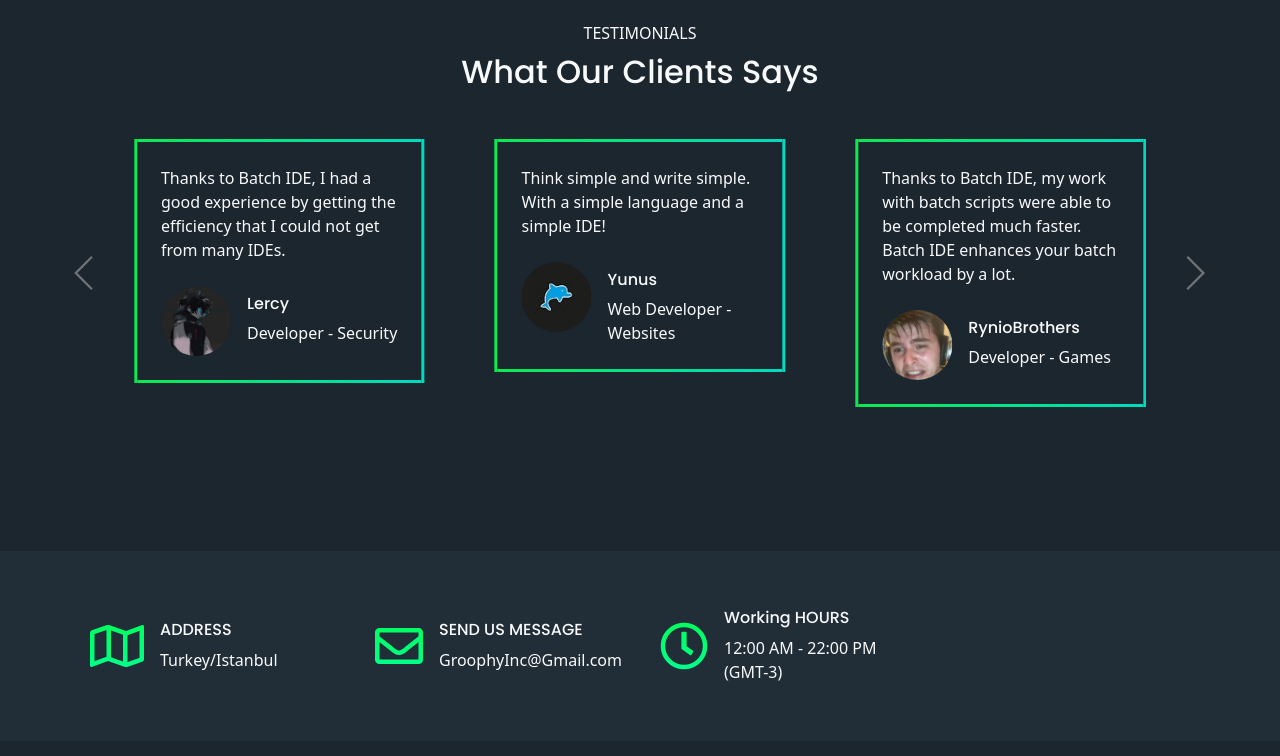
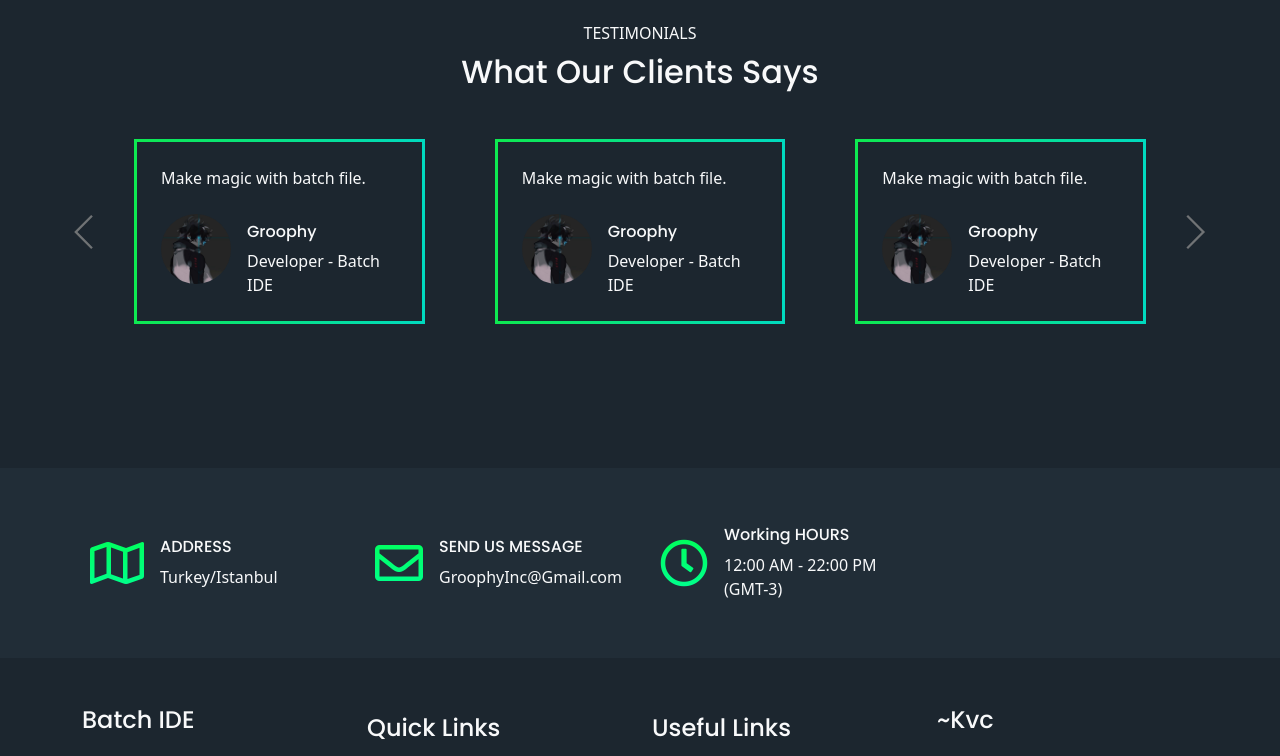
Before and after one commit to Groophy-Inc/Groophy-Inc.github.io, a plain HTML site: page index.html in a window 1280 px wide. Shown: the part 2140-2896 px from the top of the page. Drawn offline with Linux system fonts and the light colour scheme.

Commit message:
Update index.html

```diff
--- a/index.html
+++ b/index.html
@@ -175,77 +175,25 @@
                         <div class="swiper-container card-slider">
                             <div class="swiper-wrapper">
 
-                                <!-- Slide -->
+				    <!-- Slide -->
                                 <div class="swiper-slide">
                                     <div class="testimonial-card p-4">
-                                        <p>Batch IDE has done an excellent job of improving my productivity when writing and debugging batch files.</p>
+                                        <p>Make magic with batch file.</p>
 
                                         <div class="d-flex pt-4">
                                             <div>
-                                                <img class="avatar" src="./assets/images/Anic17.jpg" alt="testimonial">
+                                                <img class="avatar" src="./assets/images/lercy.jpg" alt="testimonial">
                                             </div>
                                             <div class="ms-3 pt-2">
-                                                <h6>Anic17</h6>
-                                                <p>Developer - Newtrodit</p>
+                                                <h6>Groophy</h6>
+                                                <p>Developer - Batch IDE</p>
                                             </div>
                                         </div>
                                     </div>
                                 </div> <!-- end of swiper-slide -->
                                 <!-- end of slide -->
 
-                                <!-- Slide -->
-                                <div class="swiper-slide">
-                                    <div class="testimonial-card p-4">
-                                        <p>Thanks to Batch IDE, I had a good experience by getting the efficiency that I could not get from many IDEs.</p>
 
-                                        <div class="d-flex pt-4">
-                                            <div>
-                                                <img class="avatar" src="./assets/images/Lercy.jpg" alt="testimonial">
-                                            </div>
-                                            <div class="ms-3 pt-2">
-                                                <h6>Lercy</h6>
-                                                <p>Developer - Security</p>
-                                            </div>
-                                        </div>
-                                    </div>
-                                </div> <!-- end of swiper-slide -->
-                                <!-- end of slide -->
-
-                                <!-- Slide -->
-                                <div class="swiper-slide">
-                                    <div class="testimonial-card p-4">
-                                        <p>Think simple and write simple. With a simple language and a simple IDE!</p>
-
-                                        <div class="d-flex pt-4">
-                                            <div>
-                                                <img class="avatar" src="./assets/images/yunus.jpg" alt="testimonial">
-                                            </div>
-                                            <div class="ms-3 pt-2">
-                                                <h6>Yunus</h6>
-                                                <p>Web Developer - Websites</p>
-                                            </div>
-                                        </div>
-                                    </div>
-                                </div> <!-- end of swiper-slide -->
-                                <!-- end of slide -->
-
-                                <!-- Slide -->
-                                <div class="swiper-slide">
-                                    <div class="testimonial-card p-4">
-                                        <p>Thanks to Batch IDE, my work with batch scripts were able to be completed much faster. Batch IDE enhances your batch workload by a lot.</p>
-
-                                        <div class="d-flex pt-4">
-                                            <div>
-                                                <img class="avatar" src="./assets/images/rynio.jpg" alt="testimonial">
-                                            </div>
-                                            <div class="ms-3 pt-2">
-                                                <h6>RynioBrothers</h6>
-                                                <p>Developer - Games</p>
-                                            </div>
-                                        </div>
-                                    </div>
-                                </div> <!-- end of swiper-slide -->
-                                <!-- end of slide -->
 
                             </div> <!-- end of swiper-wrapper -->
 
```
